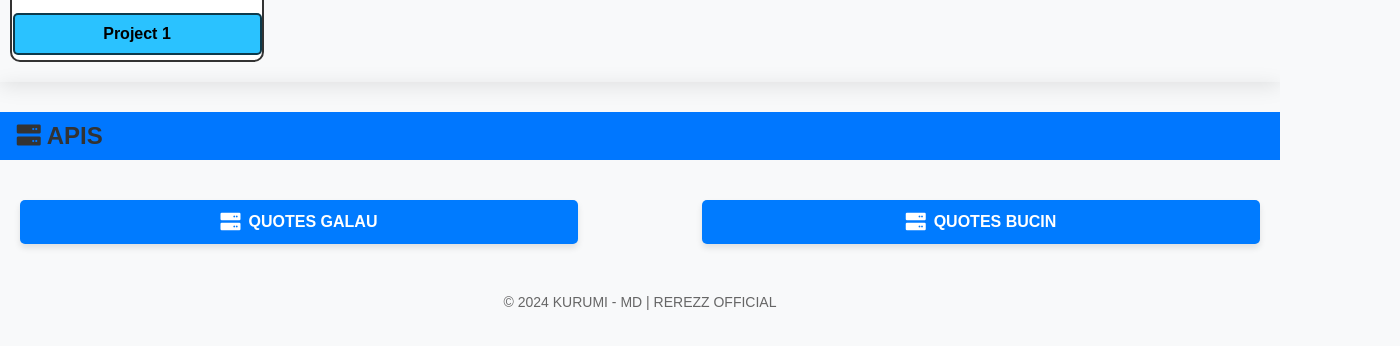
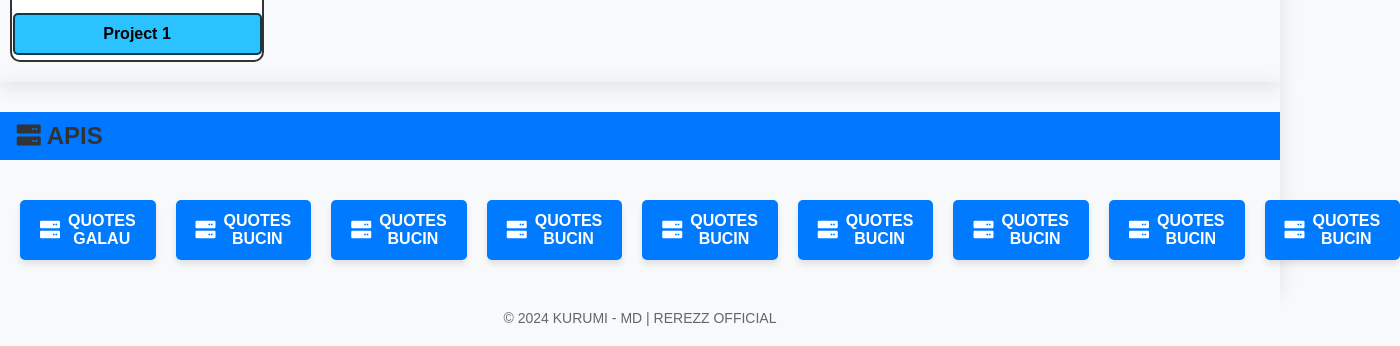
Before and after one commit to RerezzOffc/apis-xyrez.bot, a plain HTML site: page index.html in a window 1280 px wide. Shown: the part 1100-1446 px from the top of the page, 1400 px wide, since content can reach past the window. Drawn offline with Linux system fonts and the light colour scheme.

Commit message:
Update index.html

```diff
--- a/index.html
+++ b/index.html
@@ -5,7 +5,7 @@
   <meta name="viewport" content="width=device-width, initial-scale=1.0">
   <link href="https://cdnjs.cloudflare.com/ajax/libs/font-awesome/6.5.1/css/all.min.css" rel="stylesheet">
     <link href="https://cdnjs.cloudflare.com/ajax/libs/font-awesome/6.0.0-beta3/css/all.min.css" rel="stylesheet">
-  <title>KURUMI - MD</title>
+  <title>APIs REZZ BOTZ</title>
   <style>
     /* General Reset */
     body {
@@ -453,6 +453,46 @@
             <i class="fas fa-server"></i> QUOTES BUCIN
           </button>
         </a>
+
+        <a href="apis/quotes-candaan.json" class="apis">
+          <button class="btn">
+            <i class="fas fa-server"></i> QUOTES BUCIN
+          </button>
+        </a>
+
+        <a href="apis/quotes-fakta.json" class="apis">
+          <button class="btn">
+            <i class="fas fa-server"></i> QUOTES BUCIN
+          </button>
+        </a>
+        <a href="apis/quotes-jawa.json" class="apis">
+          <button class="btn">
+            <i class="fas fa-server"></i> QUOTES BUCIN
+          </button>
+        </a>
+
+        <a href="apis/quotes-katadilan.json" class="apis">
+          <button class="btn">
+            <i class="fas fa-server"></i> QUOTES BUCIN
+          </button>
+        </a>
+
+        <a href="apis/quotes-katailham.json" class="apis">
+          <button class="btn">
+            <i class="fas fa-server"></i> QUOTES BUCIN
+          </button>
+        </a>
+
+        <a href="apis/quotes-ngawur.json" class="apis">
+          <button class="btn">
+            <i class="fas fa-server"></i> QUOTES BUCIN
+          </button>
+        </a>
+        <a href="apis/quotes-nyindir.json" class="apis">
+          <button class="btn">
+            <i class="fas fa-server"></i> QUOTES BUCIN
+          </button>
+        </a>
       </div>
   </section>
 
@@ -462,29 +502,6 @@
   </footer>
 
   <!-- JavaScript for Toggle Menu -->
-  <script>
-    function toggleMenu() {
-        const nav = document.querySelector('nav');
-        const menu = document.querySelector('.menu');
-
-        // Toggle the active class for the nav
-        nav.classList.toggle('active');
-
-        // Show the menu with smooth transition
-        if (nav.classList.contains('active')) {
-          let items = menu.querySelectorAll('a');
-          items.forEach((item, index) => {
-            // Apply fade-in animation with delay
-            item.style.animation = `fadeIn 0.5s ease forwards ${index * 0.2}s`;
-          });
-        } else {
-          // Reset animation when menu is closed
-          menu.querySelectorAll('a').forEach(item => {
-            item.style.animation = 'none'; // Reset animation
-          });
-        }
-      }
-
-  </script>
+  <script src="sc.js"></script>
 </body>
 </html>
```
